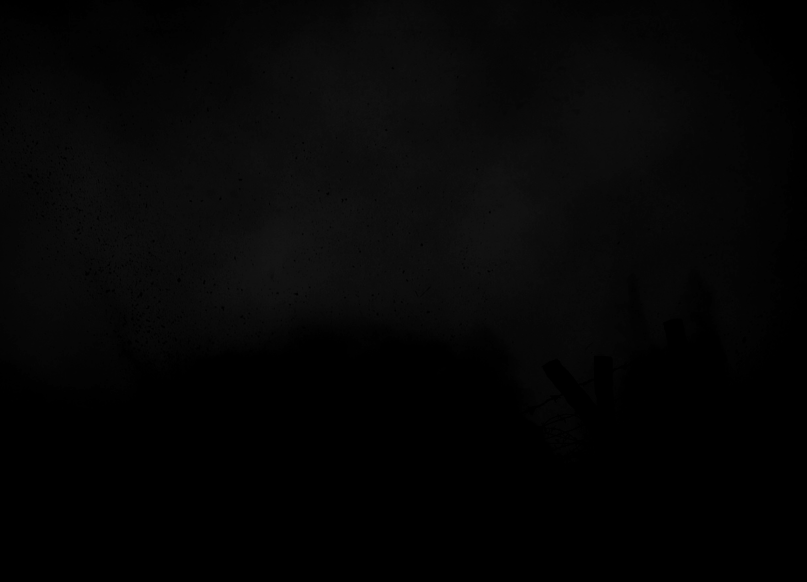
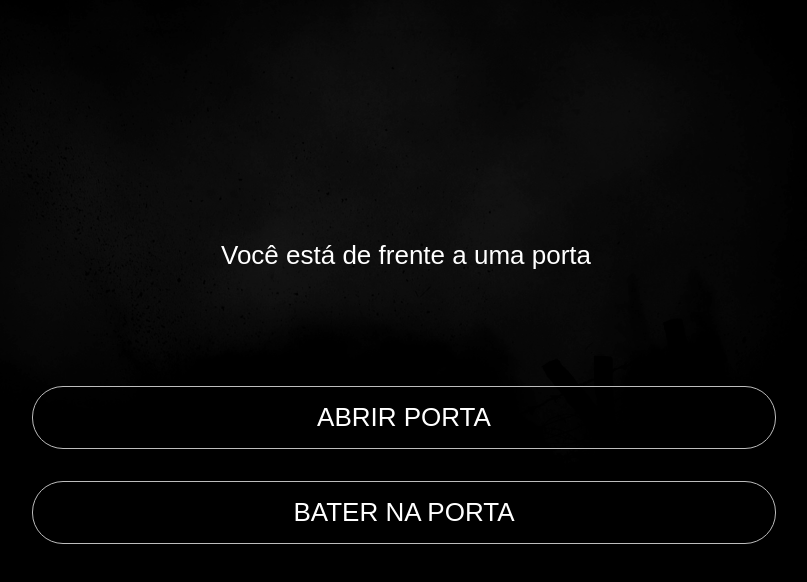
Before and after one commit to martonpaulo/survive, a plain HTML site: page index.html in a window 1280 px wide. Both pictures are taken after a click on the button "INICIAR JOGO". Shown: the whole page, without its empty margins (236-1043 px from the left). Drawn offline with Linux system fonts and the light colour scheme; a web font is replaced by a local one.

Commit message:
Add flow base

```diff
--- /dev/null
+++ b/data/flow.json
@@ -0,0 +1,51 @@
+[
+  {
+    "id": 0,
+    "audio": "click.wav",
+    "text": "Você está de frente a uma porta",
+    "options": [
+      {
+        "text": "Abrir porta",
+        "goTo": 1
+      },
+      {
+        "text": "Bater na porta",
+        "goTo": 2
+      }
+    ]
+  },
+  {
+    "id": 1,
+    "audio": "click.wav",
+    "text": "O que você responde?",
+    "options": [
+      {
+        "text": "'Socorro! Me ajude'",
+        "goTo": 0
+      },
+      {
+        "text": "'Não preciso de ajuda'",
+        "goTo": 0
+      },
+      {
+        "text": "'Quem é você?'",
+        "goTo": 0
+      }
+    ]
+  },
+  {
+    "id": 2,
+    "audio": "click.wav",
+    "text": "Ninguém atente. O que fazer?",
+    "options": [
+      {
+        "text": "Bater novamente",
+        "goTo": 2
+      },
+      {
+        "text": "Abrir a porta",
+        "goTo": 1
+      }
+    ]
+  }
+]
--- a/scripts/main.js
+++ b/scripts/main.js
@@ -1,47 +1,122 @@
-const beep = new Audio('./audio/beep.wav');
 const main = document.querySelector('.main');
 
-function playBeep() {
-  beep.currentTime = 0;
-  beep.playbackRate = 3.2;
-  beep.preload = 'auto';
-  beep.play();
+const sounds = {
+  'click': new Audio('./audio/click.wav'),
+  'drums': new Audio('./audio/drums.wav'),
+  'music': new Audio('./audio/music.mp3'),
+};
+
+let flowData = '';
+
+
+function playClick() {
+  sounds['click'].play();
 }
 
 function clearScreen() {
   main.innerHTML = '';
 }
 
+function loadJSON(callback) {
+  let xObj = new XMLHttpRequest();
+  xObj.overrideMimeType("application/json");
+  xObj.open('GET', './data/flow.json', true);
+  xObj.onreadystatechange = function () {
+    if (xObj.readyState == 4 && xObj.status == "200") {
+      callback(xObj.responseText);
+      if (flowData === '') flowData = xObj.responseText;
+    }
+  };
+  xObj.send(null);
+}
+
+
+
 function addButton(text, func) {
-  let button = document.createElement('button');
+  const button = document.createElement('button');
   button.innerHTML = text;
   button.onclick = func;
-  button.addEventListener("mouseenter", playBeep);
-  button.addEventListener("focus", playBeep);
+  button.addEventListener("mouseenter", playClick);
+  button.addEventListener("focus", playClick);
   main.appendChild(button);
 }
 
-function homepage() {
-  clearScreen();
-  let div = document.createElement('div');
-  div.classList.add('title');
-  let h1 = document.createElement('h1');
-  h1.innerHTML = "Survive Audio Game";
-  div.appendChild(h1);
-  main.appendChild(div);
-  addButton('iniciar jogo', startGame);
-  addButton('sobre o jogo', aboutGame);
+function addFlowButton(text, id) {
+  const button = '<button onclick="flow(' + id + ')" onmouseover="playClick()" onfocus="playClick()">' + text + '</button>';
+  main.innerHTML += button;
 }
 
-function aboutGame() {
+function addText(text) {
+  const div = document.createElement('div');
+  div.classList.add('text');
+
+  const p = document.createElement('p');
+  p.innerHTML = text;
+
+  div.appendChild(p);
+  main.appendChild(div);
+}
+
+
+
+function firstLoad() {
+  loadJSON(function(response) {
+    JSON.parse(response);
+  });
+
+  loadHomepage();
+}
+
+function loadHomepage() {
   clearScreen();
-  let about = 'Esse jogo foi desenvolvido para o projeto final da disciplina de Introdução à Multimídia do Centro de Informática (UFPE) no semestre 2020.1.';
-  main.innerHTML = '<div class="about"><p>' + about + '</p></div>';
-  addButton('voltar', homepage);
+
+  const div = document.createElement('div');
+  div.classList.add('title');
+  const h1 = document.createElement('h1');
+  h1.innerHTML = "Survive";
+  const h5 = document.createElement('h5');
+  h5.innerHTML = "Audio Game";
+
+  div.appendChild(h1);
+  div.appendChild(h5);
+  main.appendChild(div);
+
+  addButton('iniciar jogo', startGame);
+  addButton('sobre o jogo', loadAboutGamePage);
+}
+
+function loadAboutGamePage() {
+  clearScreen();
+  const about = 'Este jogo foi desenvolvido para o projeto final da disciplina de Introdução à Multimídia do Centro de Informática (UFPE) no semestre 2020.1.';
+  addText(about);
+  addButton('voltar', loadHomepage);
 }
 
 function startGame() {
   clearScreen();
+
+  sounds['music'].pause();
+  sounds['music'].currentTime = 0;
+  sounds['drums'].play();
+
+  flowData = JSON.parse(flowData);
+
+  flow(0);
 }
 
-homepage();
+function flow(id) {
+  clearScreen();
+
+  const sound = new Audio('./audio/' + flowData[id].audio);
+  sound.play();
+
+  addText(flowData[id].text);
+
+  for (const option of flowData[id].options)
+    addFlowButton(option.text, option.goTo);
+}
+
+
+
+sounds['music'].play();
+firstLoad();
--- a/style.css
+++ b/style.css
@@ -26,6 +26,7 @@ input {
   text-transform: uppercase;
   text-align: center;
   transition: .3s ease all;
+  user-select: none;
 }
 
 @media (max-width: 600px) {
@@ -64,11 +65,24 @@ input {
 }
 
 .title {
-  height: 25%;
+  height: 35%;
+}
+
+@media (max-width: 600px) {
+  .title {
+    height: 25%;
+  }
 }
 
 h1 {
   text-shadow: 1px 1px var(--gray);
+  font-size: 100px;
+}
+
+@media (max-width: 600px) {
+  h1 {
+    font-size: 50px;
+  }
 }
 
 button {
@@ -79,7 +93,7 @@ button {
   width: 60%;
   margin: 1rem 0 1rem;
   padding: 15px 30px;
-  border-radius: 32px;
+  border-radius: 31px;
 
   cursor: pointer;
 }
@@ -89,14 +103,17 @@ button:active,
 button:focus {
   background-color: var(--gray);
   color: var(--black);
+  transform: translate(2px, 2px);
+  transition: none;
 }
 
 p {
   text-transform: none;
 }
 
-.about {
+.text {
   width: 60%;
+  height: 15%;
   margin-bottom: 1rem;
 }
 
@@ -105,3 +122,18 @@ p {
     width: 80%;
   }
 }
+
+p,
+h1,
+h5 {
+  animation-name: wiggle;
+  animation-duration: 1ms;
+  animation-iteration-count: infinite;
+  animation-timing-function: ease-in-out;
+}
+
+@keyframes wiggle {
+  0% { transform: translate(2px, 0px); }
+  50% { transform: translate(0px, 0px) }
+  100% { transform: translate(2px, 0px) }
+}
```
Also changed, not shown: index.html (line endings or trailing spaces), 4 other files.
